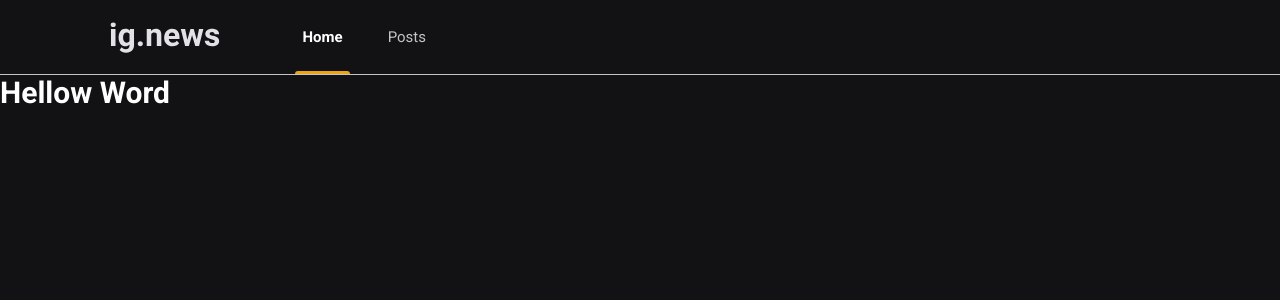
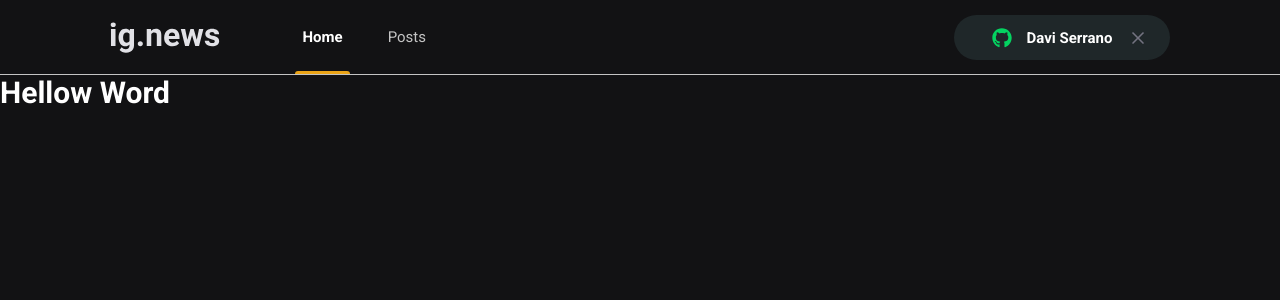
Before and after one commit to Davi-Serrano/Ignews, a Next.js app: page / in a window 1280 px wide. Shown: the top 300 px of the page. Built offline with nearby package versions, Linux system fonts and the light colour scheme.

Commit message:
Component/SingInButton Created

```diff
--- a/package.json
+++ b/package.json
@@ -11,6 +11,7 @@
     "next": "12.0.3",
     "react": "17.0.2",
     "react-dom": "17.0.2",
+    "react-icons": "^4.3.1",
     "sass": "^1.43.4"
   },
   "devDependencies": {
--- a/src/components/Header/index.tsx
+++ b/src/components/Header/index.tsx
@@ -1,3 +1,4 @@
+import { SingInButton } from "../SingInButton"
 import styles from "./styles.module.scss"
 
 export function Header (){
@@ -8,7 +9,9 @@ export function Header (){
                 <nav>
                     <a  className={styles.active} href=""> Home </a>
                     <a href=""> Posts </a>
+
                 </nav>
+                    <SingInButton />
             </div>
         </header>
     )
--- a/src/components/Header/styles.module.scss
+++ b/src/components/Header/styles.module.scss
@@ -8,7 +8,6 @@
     height: 5rem;
     margin: 0 auto;
     padding: 0 2rem;
-
     display: flex;
     align-items: center;
 
@@ -53,4 +52,7 @@
             }
         }
     }
+    button{
+        margin-left: auto;
+    }
 }
--- /dev/null
+++ b/src/components/SingInButton/index.tsx
@@ -0,0 +1,31 @@
+import { FaGithub } from "react-icons/fa"
+import { FiX } from "react-icons/fi"
+
+import styles from "./styles.module.scss"
+
+export function SingInButton (){
+
+    const isUserLoggedIn = true;
+
+
+        return isUserLoggedIn ?  (
+            <button
+                type="button"
+                className={styles.SingInButton}>
+
+                <FaGithub  color="#04d361"/>
+                Davi Serrano
+                <FiX color="#737380" className={styles.closeIcon}/>
+
+            </button>
+        ) : (
+
+            <button
+                type="button"
+                className={styles.SingInButton}>
+
+                <FaGithub  color="#eba417"/>
+                Sing In with Github
+            </button>
+        )
+}
--- /dev/null
+++ b/src/components/SingInButton/styles.module.scss
@@ -0,0 +1,32 @@
+.SingInButton{
+    height: 3rem;
+    border-radius: 3rem;
+    background: var(--gray-850);
+    border: 0;
+    padding: 0 1.5rem;
+
+    display: flex;
+    align-items: center;
+    justify-content: center;
+
+    color: var(--white);
+    font-weight: bold;
+
+    svg{
+        width: 20px;
+        height: 20px;
+    }
+
+    svg:first-child{
+        margin: 1rem;
+    }
+
+    svg.closeIcon{
+    margin-left: 1rem;
+    }
+    transition: filter 0.2s;
+
+    &:hover{
+        filter: brightness(0.8);
+    }
+}
--- a/src/styles/global.scss
+++ b/src/styles/global.scss
@@ -9,6 +9,8 @@
 
     --gray-100: #e1e1e6;
     --gray-300: #C4C4C4;
+    --gray-800: #29292e;
+    --gray-850: #1f2729;
     --gray-900: #121214;
 
     --cyan-500: #61dafb;
```
Also changed, not shown: 1 other file (tests, documents, lock files or other folders).
